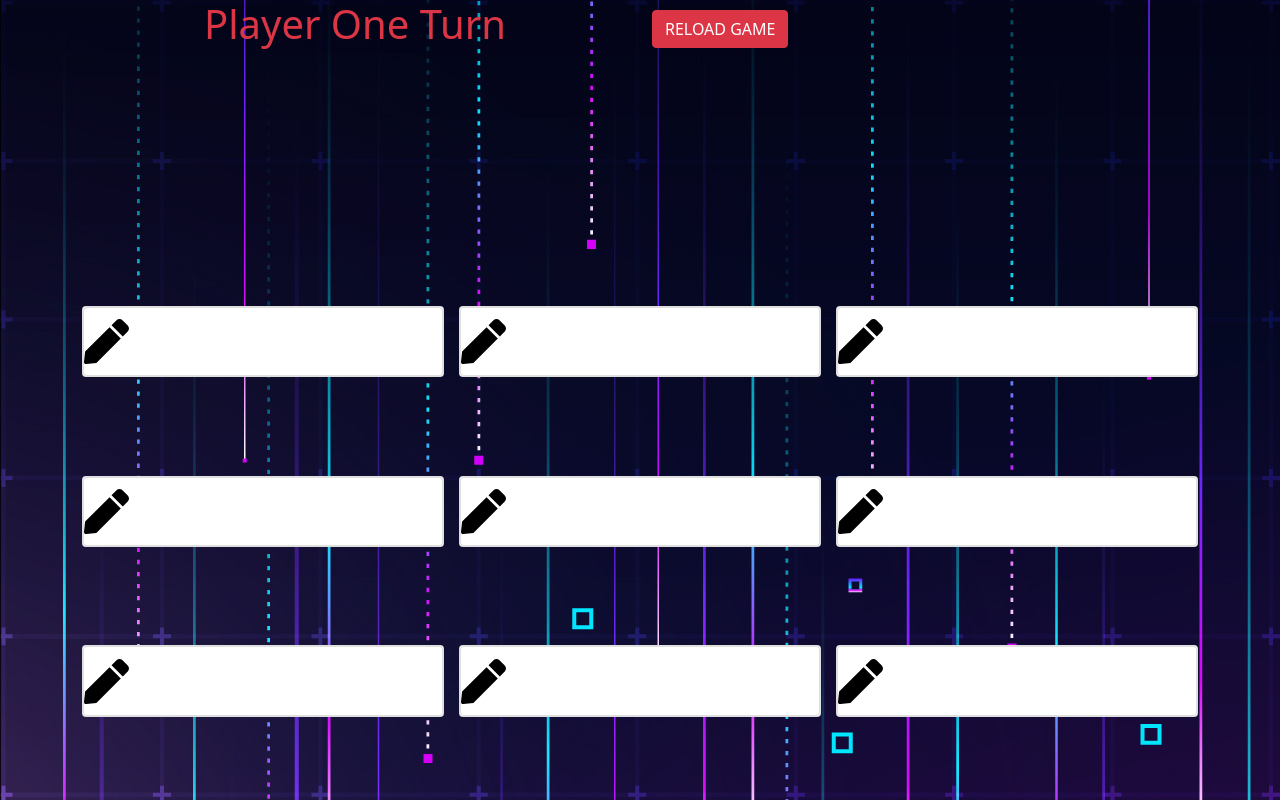
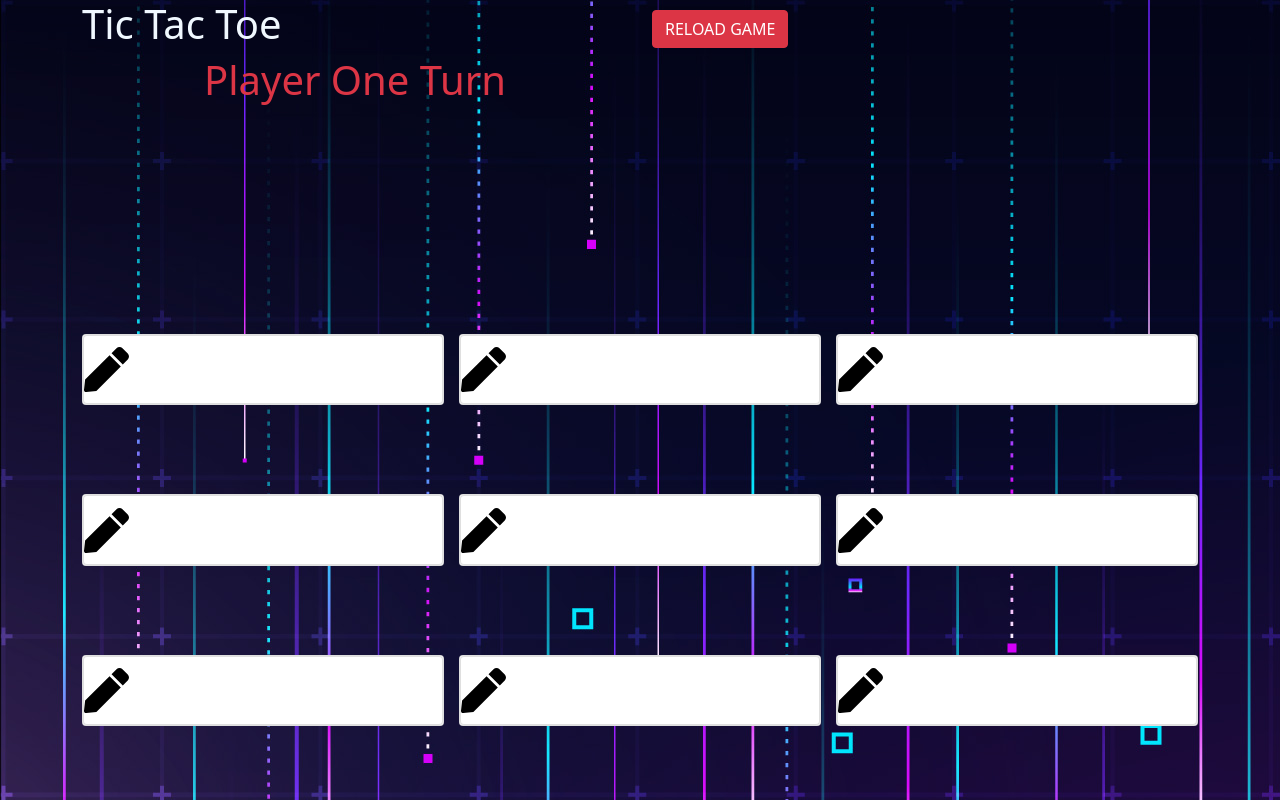
Before and after one commit to Krutikforfaclon/DemoRepository, an Angular app: page / in a window 1280 px wide. Built offline with nearby package versions, Linux system fonts and the light colour scheme.

Commit message:
made changes in app.component.html

```diff
--- a/src/app/app.component.html
+++ b/src/app/app.component.html
@@ -1,6 +1,7 @@
 <div class="container">
   <div class="row justify-content-center items-align-center">
     <div class="col col-lg-6">
+      <h1>Tic Tac Toe</h1>
       <div class="text-center">
         <h1 [hidden] = "isCross" class="uppercase text-danger">Player One Turn</h1>
         <h1 [hidden] = "!isCross" class="uppercase text-danger">Player Two Turn</h1>
```
